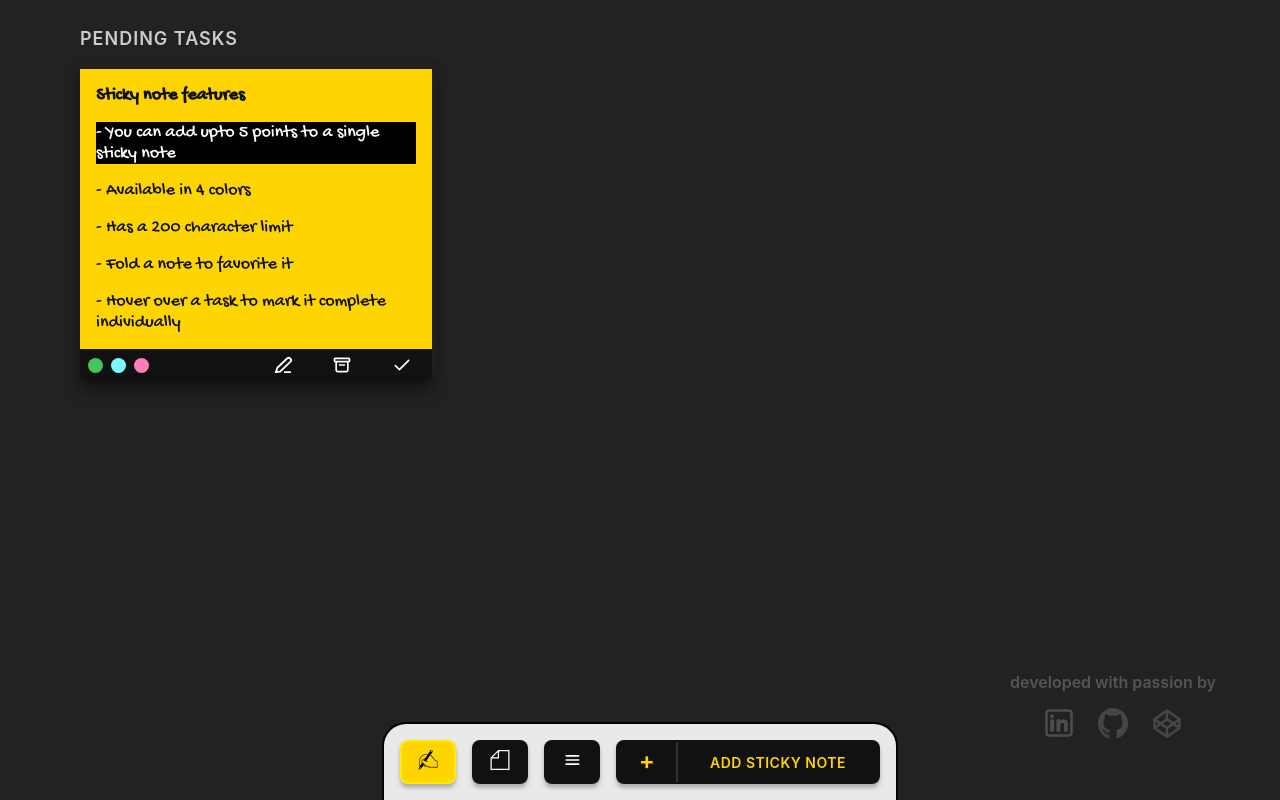
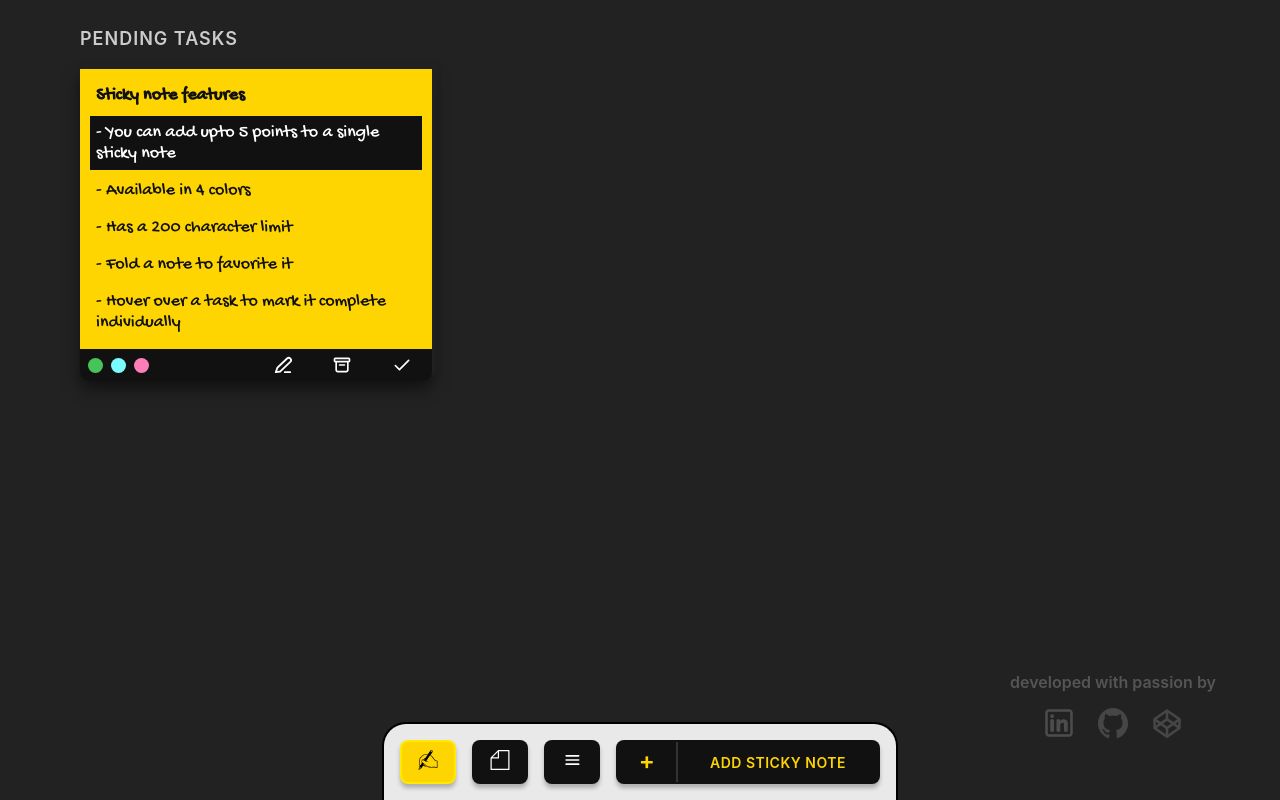
Before and after one commit to ankitc248/sticky-notes-reactJS, a React (Create React App) app: page / in a window 1280 px wide. In both pictures the pointer is over the item "You can add upto 5 points to a single sticky note". Built offline with nearby package versions, Linux system fonts and the light colour scheme.

Commit message:
Minor improvements to UX

```diff
--- a/src/App.css
+++ b/src/App.css
@@ -354,11 +354,6 @@ button {
   content: "- ";
 }
 
-.note-tasks li:hover {
-  /* text-decoration: line-through; */
-  background-color: rgba(0, 0, 0, 1);
-  color: white;
-}
 
 .note-tasks li.done {
   text-decoration: line-through;
@@ -367,11 +362,20 @@ button {
 .note-task {
   width: fit-content;
   transition: all 0.15s ease;
+  cursor: pointer;
+  box-shadow: 0 0 0 0px transparent;
 }
 
+.note-task:hover {
+  /* text-decoration: line-through; */
+  background-color: var(--dark-black-color);
+  color: white;
+  box-shadow: 0 0 0 6px var(--dark-black-color);
+}
 .note-task.done:hover {
   background-color: rgba(255, 255, 255, 1);
   color: black;
+  box-shadow: 0 0 0 6px rgba(255, 255, 255, 1);
 }
 
 .note-footer {
```
Also changed, not shown: 6 other files (tests, documents, lock files or other folders).
